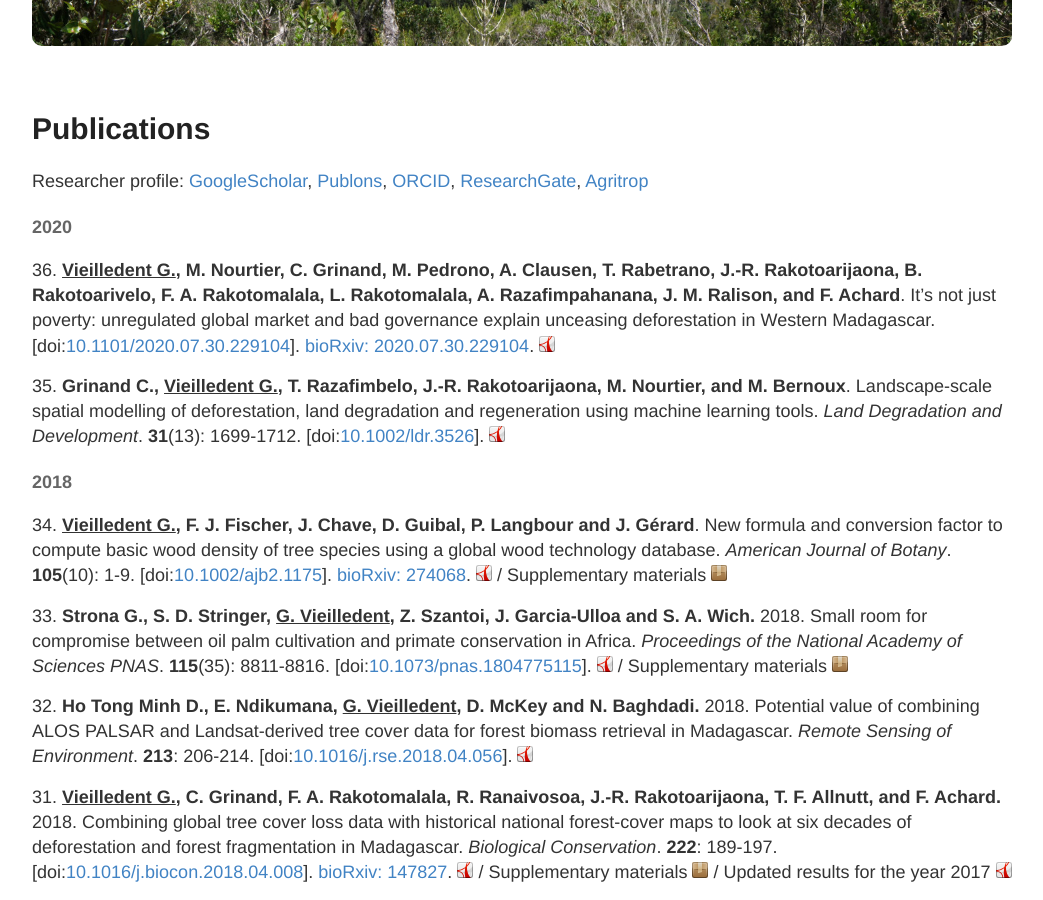
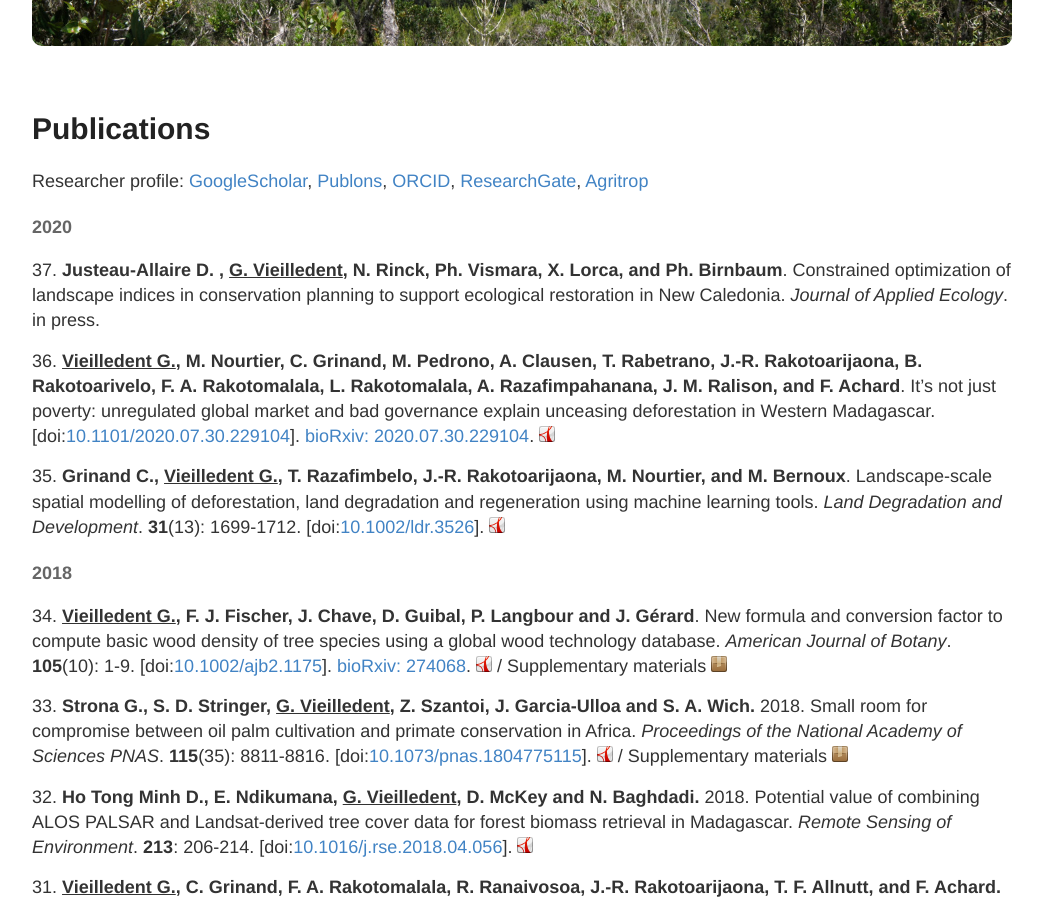
Before and after one commit to ghislainv/ghislainv.github.io, a Jekyll site: the page built from publications.md, in a window 1280 px wide and 900 px high, scrolled down 322 px. Shown: the whole window, without its empty margins (118-1161 px from the left). Built offline with Jekyll 4.4.1, drawn with Linux system fonts in a browser that asks for light colours; comment, search, counter and statistics services are not loaded.

Commit message:
Add publication in JoAE

```diff
--- a/publications.md
+++ b/publications.md
@@ -14,6 +14,8 @@ Researcher profile:
 <script type='text/javascript' src='https://d1bxh8uas1mnw7.cloudfront.net/assets/embed.js'></script>
 
 #### 2020
+
+37\. **Justeau-Allaire D. , <span style="text-decoration: underline;">G. Vieilledent</span>, N. Rinck, Ph. Vismara, X. Lorca, and Ph. Birnbaum**. Constrained optimization of landscape indices in conservation planning to support ecological restoration in New Caledonia. _Journal of Applied Ecology_. in press.
 
 36\. **<span style="text-decoration: underline;">Vieilledent G.</span>, M. Nourtier, C. Grinand, M. Pedrono, A. Clausen, T. Rabetrano, J.-R. Rakotoarijaona, B. Rakotoarivelo, F. A. Rakotomalala, L. Rakotomalala, A. Razafimpahanana, J. M. Ralison, and F. Achard**. It's not just poverty: unregulated global market and bad governance explain unceasing deforestation in Western Madagascar.
 \[doi:[10.1101/2020.07.30.229104](https://doi.org/10.1101/2020.07.30.229104)\].
```
